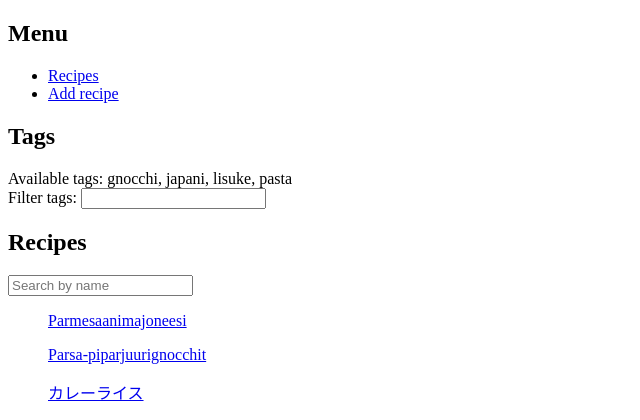
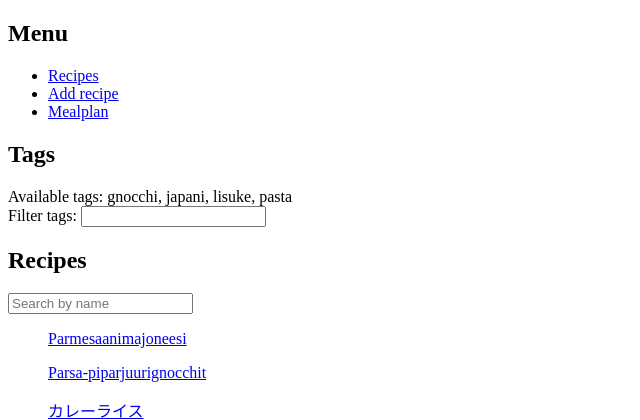
Before and after one commit to SimoHellgren/cookbook, a Flask app: page / in a window 1280 px wide. Shown: the top 420 px of the page, without its empty margins (0-640 px from the left). Run offline with Flask 2, Linux system fonts and the light colour scheme.

Commit message:
mealplan skeleton

```diff
--- a/app.py
+++ b/app.py
@@ -2,7 +2,7 @@ from itertools import chain
 
 from flask import Flask, render_template, request
 
-from db import create_recipe, read_recipes
+from db import create_recipe, read_recipes, read_mealplan
 
 app = Flask(__name__)
 
@@ -57,3 +57,8 @@ def add_recipe():
         )
 
     return render_template("add_recipe.html")
+
+
+@app.route("/mealplan")
+def mealplan():
+    return render_template('mealplan.html', mealplan=read_mealplan())
--- a/db.py
+++ b/db.py
@@ -21,3 +21,8 @@ def create_recipe(filename, name, ingredients, method, tags=None):
             {"name": name, "ingredients": ingredients, "method": method, "tags": tags},
             f,
         )
+
+
+def read_mealplan():
+    with open("./mealplan/mealplan.json", "r") as f:
+        return json.load(f)
--- a/templates/base.html
+++ b/templates/base.html
@@ -5,6 +5,7 @@
   <ul>
     <li><a href="{{ url_for('recipes') }}">Recipes</a>
     <li><a href="{{ url_for('add_recipe') }}">Add recipe</a>
+    <li><a href="{{ url_for('mealplan') }}">Mealplan</a>
   </ul>
 </nav>
 <section class="content">
```
Also changed, not shown: templates/mealplan.html (added, +9 -0 lines).
